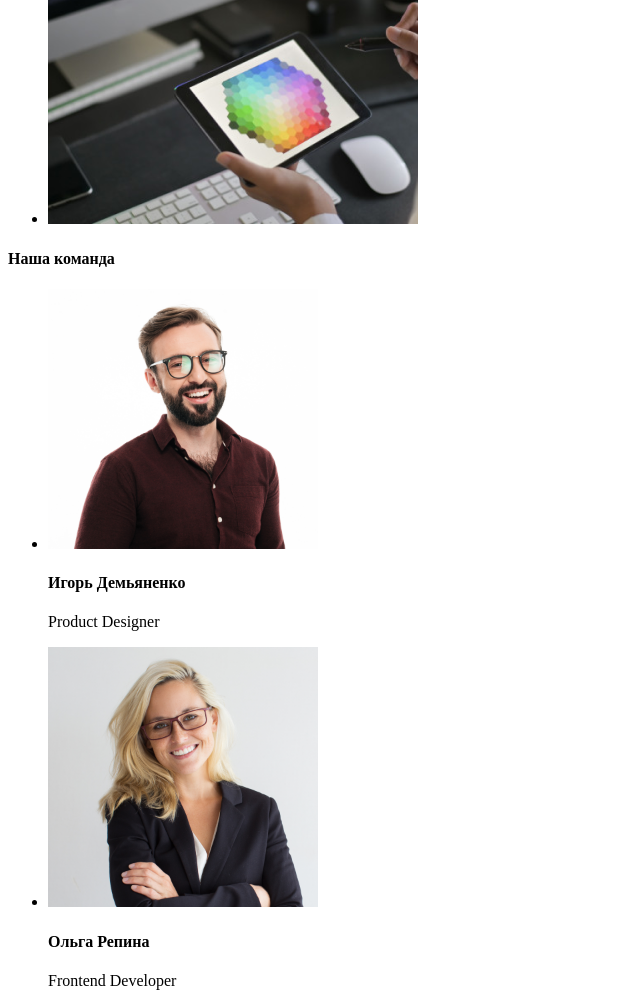
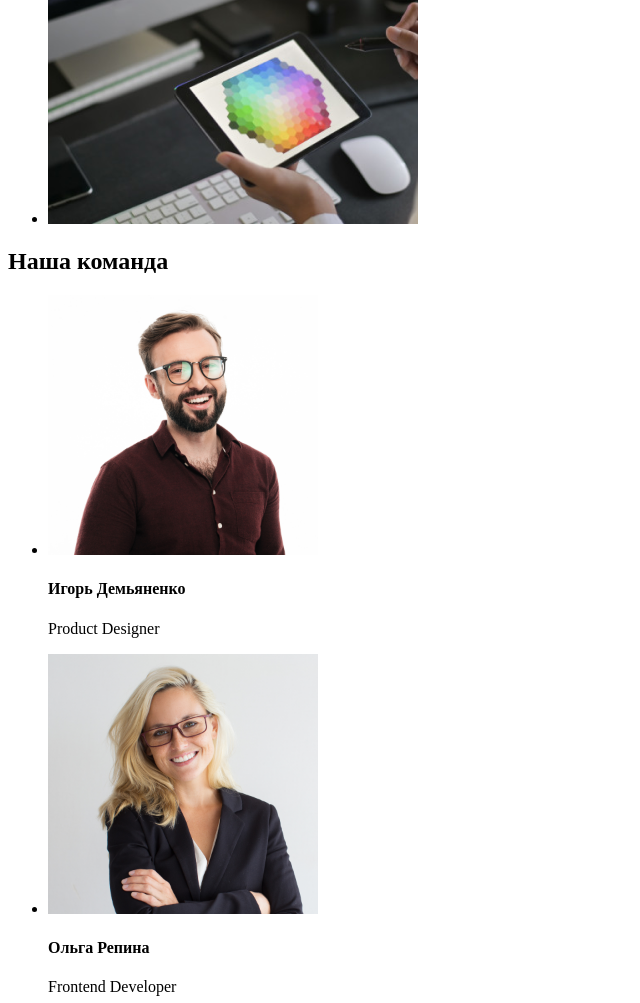
Before and after one commit to marina-khovrych/goit-markup-hw-01, a plain HTML site: page index.html in a window 1280 px wide. Shown: the part 1278-2281 px from the top of the page, without its empty margins (0-640 px from the left). Drawn offline with Linux system fonts and the light colour scheme.

Commit message:
исправляет ошибки 2

```diff
--- a/index.html
+++ b/index.html
@@ -65,7 +65,7 @@
          </section>
 
          <section>
-             <h4>Наша команда</h4>
+             <h2>Наша команда</h2>
              <ul>
                  <li>
                      <img src="./images/photo1.png" alt="" width="270">
```
